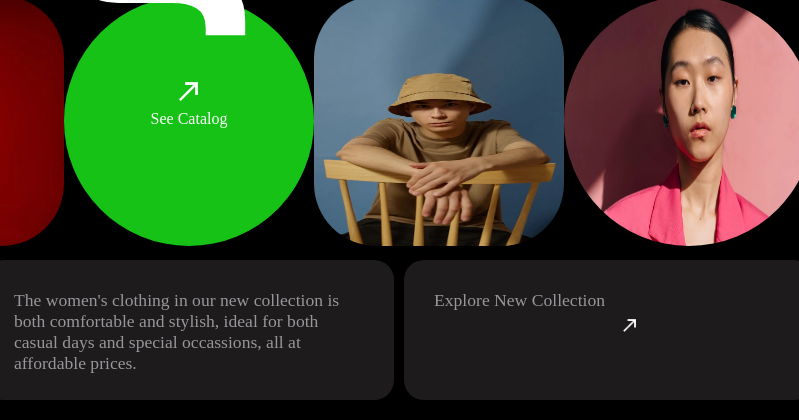
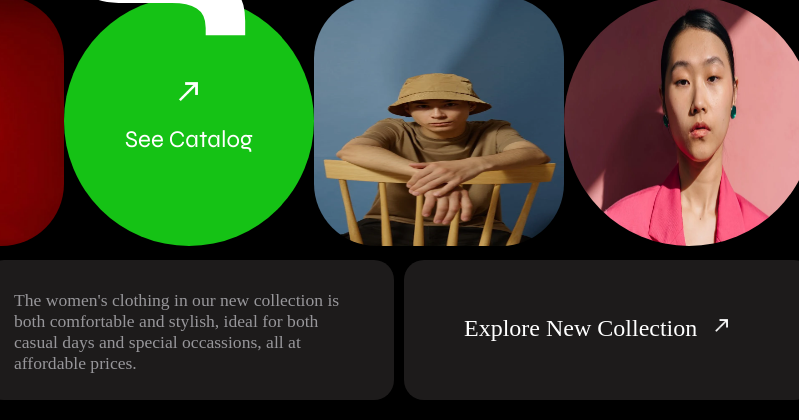
Before and after one commit to adetoadeto/Elegant, a plain HTML site: page index.html in a window 1280 px wide. Shown: the part 327-747 px from the top of the page, 481-1280 px from the left. Drawn offline with Linux system fonts and the light colour scheme.

Commit message:
Update style.css

```diff
--- a/style.css
+++ b/style.css
@@ -79,11 +79,10 @@ a {
     text-align: center;
     z-index: -1;
 }
-.hero .images .catalog a{
+.hero .images .catalog p{
     padding-top: 15px;
     font-family: "Syne", sans-serif;
     font-size: 1.5rem;
-    color: white;
 }
 .hero .images .catalog img {
     padding-top: 80px;
@@ -115,14 +114,14 @@ a {
 .explore-collection .explore img {
     height: 20px;
 }
-.explore-collection .explore a {
+.explore-collection .explore p {
     font-size: 1.5rem;
     color: white;
 }
-.explore a, .explore img {
+.explore p, .explore img {
     margin-top: 25px;
 }
-.explore a {
+.explore p {
     margin-left: 30px;
 }
 
```
